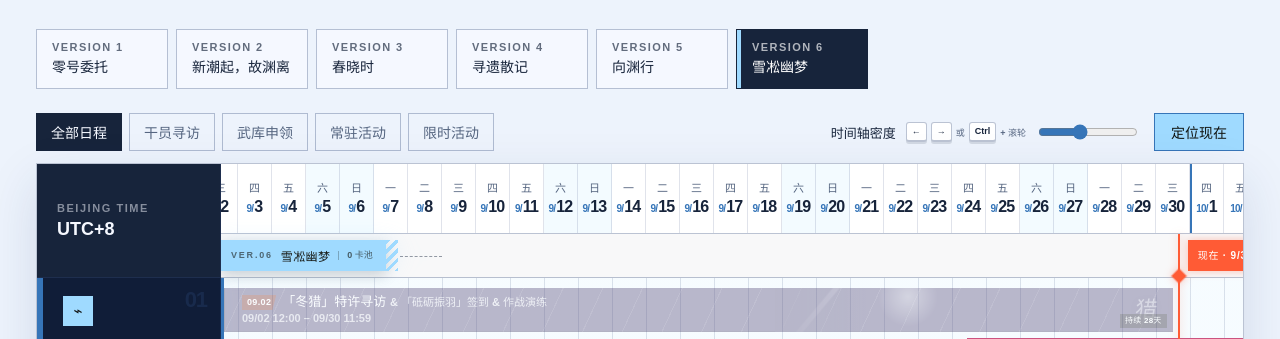
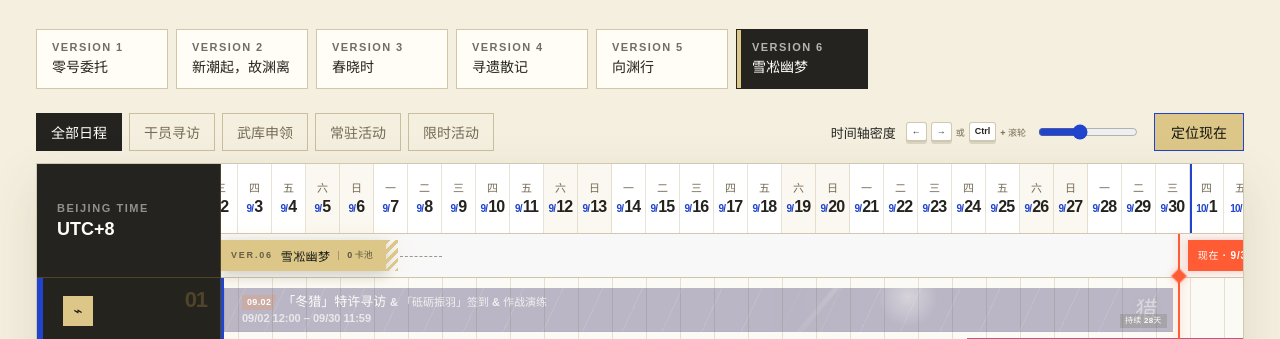
Before and after one commit to MoguJunn/endfield-version-calendar, a website: page index.html in a window 1280 px wide. Shown: the part 761-1100 px from the top of the page. Drawn offline with Linux system fonts and the light colour scheme; no server answers; a web font is replaced by a local one.

Commit message:
feat: 同步丹青渡前瞻版本配色
最新日历采用米白鎏金与钴蓝主题，同步亮暗模式和浏览器主题色，保留现有版本日程。

```diff
--- a/app.js
+++ b/app.js
@@ -1204,7 +1204,10 @@ function renderVersionSwitcher() {
 function updateVersionMetadata() {
   const title = currentVersion.title || "未命名版本";
   const versionNumber = currentVersion.versionNumber || "?";
-  document.documentElement.dataset.versionTheme = currentVersion.versionKey === "version-6" ? "snow" : "default";
+  // Adopt the announced preview palette on the latest calendar without
+  // inventing a release date or changing its underlying version content.
+  document.documentElement.dataset.versionTheme = currentVersion.versionKey === versions.at(-1)?.versionKey
+    || title.includes("丹青渡") ? "danqing" : currentVersion.versionKey === "version-6" ? "snow" : "default";
   document.dispatchEvent(new Event("versionthemechange"));
   const selectedStart = new Date(currentVersion.startsAt || timelineStart);
   const selectedEnd = new Date(currentVersion.endsAt || timelineEnd);
--- a/styles.css
+++ b/styles.css
@@ -81,6 +81,35 @@
   --shadow: 0 20px 60px rgba(3, 9, 25, 0.36);
 }
 
+/* 丹青渡前瞻：宣纸米白、鎏金纹理与钴蓝时间牌。 */
+:root[data-version-theme="danqing"] {
+  --bg: #f4efdf;
+  --surface: #fffdf5;
+  --surface-strong: #ffffff;
+  --ink: #24231f;
+  --muted: #756b56;
+  --line: rgba(142, 117, 58, 0.2);
+  --line-strong: rgba(142, 117, 58, 0.4);
+  --accent: #ddc788;
+  --accent-strong: #2044cb;
+  --accent-rgb: 221, 199, 136;
+  --hero-background: linear-gradient(115deg, #25231d 0%, #3e3827 58%, #74613a 100%);
+  --category-background: #25231d;
+  --shadow: 0 18px 48px rgba(85, 68, 28, 0.12);
+}
+
+:root[data-version-theme="danqing"][data-theme="dark"] {
+  --bg: #171610;
+  --surface: #1e1c17;
+  --surface-strong: #28251c;
+  --ink: #faf5e5;
+  --muted: #bdb39a;
+  --line: rgba(221, 199, 136, 0.18);
+  --line-strong: rgba(221, 199, 136, 0.36);
+  --accent-strong: #a4b7ff;
+  --shadow: 0 20px 60px rgba(12, 10, 5, 0.36);
+}
+
 * {
   box-sizing: border-box;
   font-family: var(--font-sans) !important;
--- a/test/theme.test.js
+++ b/test/theme.test.js
@@ -85,6 +85,9 @@ test("版本配色切换不改变手动亮暗偏好，浏览器主题色同步
   result.documentElement.dataset.versionTheme = "default";
   result.listeners.get("versionthemechange")();
   assert.equal(result.themeColor.content, "#eef0ec");
+  result.documentElement.dataset.versionTheme = "danqing";
+  result.listeners.get("versionthemechange")();
+  assert.equal(result.themeColor.content, "#f4efdf");
   assert.equal(result.storage.get("theme"), "light");
   result.media.matches = true;
   result.media.listener();
@@ -95,4 +98,10 @@ test("版本配色切换不改变手动亮暗偏好，浏览器主题色同步
   system.media.matches = false;
   system.media.listener();
   assert.equal(system.themeColor.content, "#edf3fc");
+  system.documentElement.dataset.versionTheme = "danqing";
+  system.listeners.get("versionthemechange")();
+  assert.equal(system.themeColor.content, "#f4efdf");
+  system.media.matches = true;
+  system.media.listener();
+  assert.equal(system.themeColor.content, "#171610");
 });
--- a/theme.js
+++ b/theme.js
@@ -58,10 +58,10 @@
     document.documentElement.style.colorScheme = resolved;
     const themeColor = document.querySelector('meta[name="theme-color"]');
     if (themeColor) {
-      const snow = document.documentElement.dataset.versionTheme === "snow";
+      const palette = document.documentElement.dataset.versionTheme;
       themeColor.content = resolved === "dark"
-        ? (snow ? "#0d1426" : "#101310")
-        : (snow ? "#edf3fc" : "#eef0ec");
+        ? (palette === "danqing" ? "#171610" : palette === "snow" ? "#0d1426" : "#101310")
+        : (palette === "danqing" ? "#f4efdf" : palette === "snow" ? "#edf3fc" : "#eef0ec");
     }
     updateControls();
   }
```
